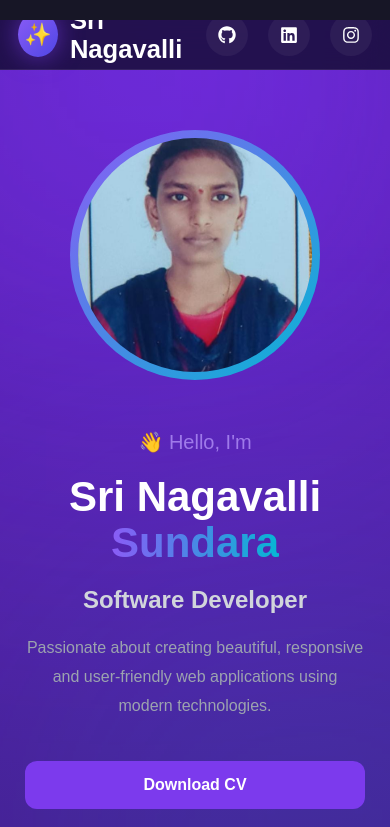
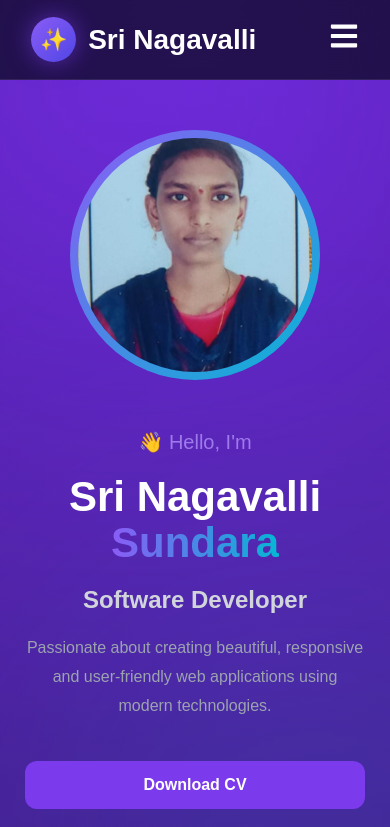
Before and after one commit to Kalyankumarmiriyala77/myportfilo, a React (Vite) app: page / in a window 390 px wide. Shown: the top 827 px of the page. Built offline with nearby package versions, Linux system fonts and the light colour scheme.

Commit message:
first commit

```diff
--- a/src/components/Navbar/Navbar.css
+++ b/src/components/Navbar/Navbar.css
@@ -69,12 +69,9 @@ z-index:1000;
 
 }
 
-nav{
-
+.nav-links{
     display:flex;
-
     gap:35px;
-
 }
 
 nav a{
@@ -169,72 +166,55 @@ nav a:hover::after{
     color:white;
     z-index:1001;
 }
-
 @media (max-width:768px){
 
-  .navbar{
-    position: fixed;
-    top: 0;
-    left: 0;
-    width: 100%;
-    height: 70px;
+  .menu-btn{
+    display:block;
+    font-size:30px;
+    color:#fff;
+    cursor:pointer;
+    z-index:1002;
+  }
 
-    padding: 0 18px;
+  .social-icons{
+    display:none;
+  }
 
-    border-radius: 0;
-    margin: 0;
+  .nav-links{
+    position:fixed;
+    top:70px;
+    left:-100%;
+    width:100%;
+    height:calc(100vh - 70px);
+
+    background:rgba(12,12,28,.98);
+    backdrop-filter:blur(20px);
 
     display:flex;
-    justify-content:space-between;
+    flex-direction:column;
+    justify-content:flex-start;
     align-items:center;
 
-    z-index:1000;
+    gap:35px;
+
+    padding-top:50px;
+
+    transition:.4s ease;
+
+    z-index:1001;
   }
 
-  .logo{
-    display:flex;
-    align-items:center;
-    gap:12px;
+  .nav-links.active{
+    left:0;
   }
 
-  .logo img{
-    width:48px;
-    height:48px;
+  .nav-links a{
+    font-size:22px;
+    color:#fff;
   }
 
   .logo h2{
-    font-size:1.6rem;
-    font-weight:700;
-  }
-
-  .menu-icon{
-    display:block;
-    font-size:2rem;
-    cursor:pointer;
-  }
-
-  .nav-links{
-    position:absolute;
-    top:70px;
-    left:0;
-
-    width:100%;
-    background:#171626;
-
-    display:flex;
-    flex-direction:column;
-    align-items:center;
-
-    gap:25px;
-
-    padding:30px 0;
-
-    transform:translateY(-120%);
-    transition:.4s;
-  }
-
-  .nav-links.active{
-    transform:translateY(0);
+    font-size:28px;
   }
 
 }
```
